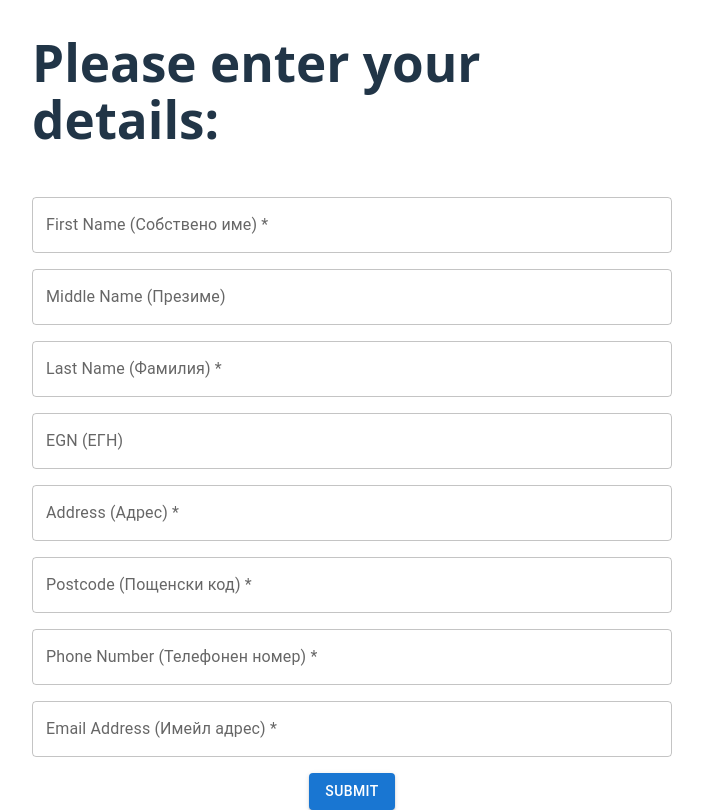
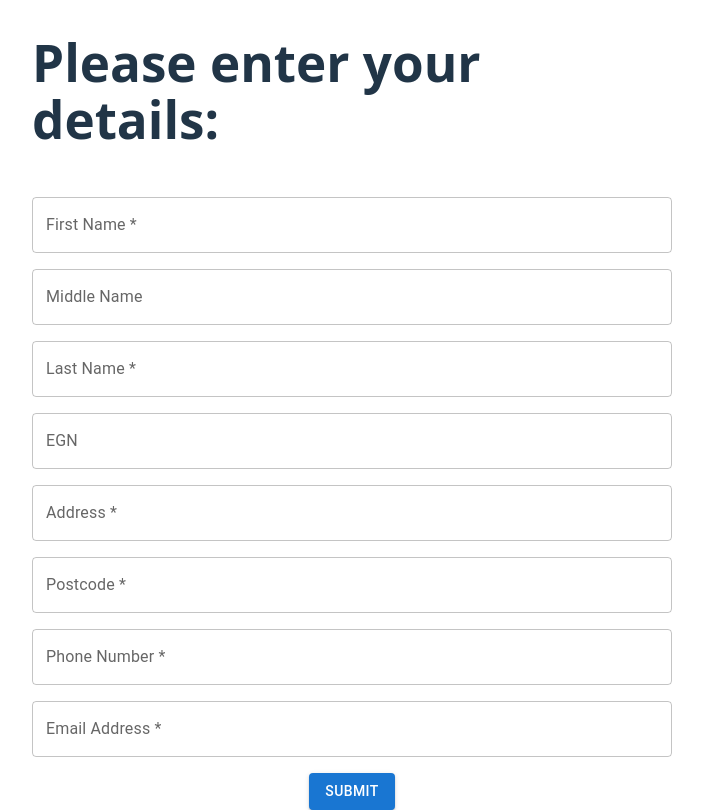
Before and after one commit to LLYS-Phys/react-form, a React (Vite) app: page / in a window 1280 px wide. Shown: the whole page, without its empty margins (288-991 px from the left). Built offline with nearby package versions, Linux system fonts and the light colour scheme.

Commit message:
integrate zod

```diff
--- a/package.json
+++ b/package.json
@@ -12,6 +12,7 @@
   "dependencies": {
     "@emotion/react": "^11.14.0",
     "@emotion/styled": "^11.14.0",
+    "@hookform/resolvers": "^4.1.3",
     "@mui/icons-material": "^6.4.7",
     "@mui/material": "^6.4.7",
     "react": "^19.0.0",
--- a/src/App.tsx
+++ b/src/App.tsx
@@ -1,113 +1,150 @@
 import { Button, TextField } from '@mui/material'
 import './App.css'
 import { useForm, SubmitHandler } from "react-hook-form"
+import { zodResolver } from "@hookform/resolvers/zod"
+import { z } from "zod"
 
-type Inputs = {
-  firstName: string
-  middleName: string
-  lastName: string
-  egn: number
-  address: string
-  postcode: number
-  phoneNumber: string
-  email: string
-}
+const schema = z.object({
+  firstName: z.string()
+    .min(2, "Must be at least 2 characters")
+    .max(64, "Must be at most 64 characters")
+    .regex(/^[A-Za-z' -]+$/, "Only letters, apostrophes, hyphens, and spaces allowed"),
+
+  middleName: z.string()
+    .min(2, "Must be at least 2 characters")
+    .max(64, "Must be at most 64 characters")
+    .regex(/^[A-Za-z' -]+$/, "Only letters, apostrophes, hyphens, and spaces allowed")
+    .optional()
+    .or(z.literal("")),
+
+  lastName: z.string()
+    .min(2, "Must be at least 2 characters")
+    .max(64, "Must be at most 64 characters")
+    .regex(/^[A-Za-z' -]+$/, "Only letters, apostrophes, hyphens, and spaces allowed"),
+
+    egn: z.string()
+    .regex(/^\d{10}$/, "EGN must be exactly 10 digits")
+    .optional()
+    .or(z.literal("")),
+
+  address: z.string()
+    .min(2, "Address must be at least 2 characters")
+    .max(255, "Address cannot exceed 255 characters"),
+
+  postcode: z.string()
+    .length(4, "Postcode must be exactly 4 digits")
+    .regex(/^\d{4}$/, "Postcode must contain only digits"),
+
+  phoneNumber: z.string()
+    .regex(/^(\+|00)[0-9]{9,16}$/, "Invalid phone number")
+    .optional()
+    .or(z.literal("")),
+
+  email: z.string()
+    .email("Invalid email format")
+    .optional()
+    .or(z.literal("")),
+}).refine((data) => data.phoneNumber || data.email, {
+  message: "Either phone number or email is required",
+  path: ["phoneNumber"],
+});
+
+type Inputs = z.infer<typeof schema>;
 
 function App() {
   const {
     register,
     handleSubmit,
     formState: { errors },
-    watch, // Watch real-time values
-  } = useForm<Inputs>()
+  } = useForm<Inputs>({
+    resolver: zodResolver(schema),
+    mode: "onChange"
+  });
 
-  const onSubmit: SubmitHandler<Inputs> = (data) => console.log(data)
-
-  // Watch phoneNumber and email fields in real-time
-  const phoneNumberValue = watch("phoneNumber")
-  const emailValue = watch("email")
+  const onSubmit: SubmitHandler<Inputs> = (data) => console.log(data);
 
   return (
     <form onSubmit={handleSubmit(onSubmit)}>
       <h1>Please enter your details:</h1>
+
       <TextField
         id="firstName"
-        label="First Name (Собствено име) *"
+        label="First Name *"
         variant="outlined"
-        {...register("firstName", { required: true })}
+        {...register("firstName")}
         autoComplete='off'
         error={!!errors.firstName}
-        helperText={errors.firstName ? "This field is required" : ""}
+        helperText={errors.firstName?.message || ""}
       />
 
       <TextField
         id="middleName"
-        label="Middle Name (Презиме)"
+        label="Middle Name"
         variant="outlined"
         {...register("middleName")}
         autoComplete='off'
+        error={!!errors.middleName}
+        helperText={errors.middleName?.message || ""}
       />
 
       <TextField
         id="lastName"
-        label="Last Name (Фамилия) *"
+        label="Last Name *"
         variant="outlined"
-        {...register("lastName", { required: true })}
+        {...register("lastName")}
         autoComplete='off'
         error={!!errors.lastName}
-        helperText={errors.lastName ? "This field is required" : ""}
+        helperText={errors.lastName?.message || ""}
       />
 
       <TextField
         id="egn"
-        label="EGN (ЕГН)"
+        label="EGN"
         variant="outlined"
         {...register("egn")}
         autoComplete='off'
+        error={!!errors.egn}
+        helperText={errors.egn?.message || ""}
       />
 
       <TextField
         id="address"
-        label="Address (Адрес) *"
+        label="Address *"
         variant="outlined"
-        {...register("address", { required: true })}
+        {...register("address")}
         autoComplete='off'
         error={!!errors.address}
-        helperText={errors.address ? "This field is required" : ""}
+        helperText={errors.address?.message || ""}
       />
 
       <TextField
         id="postcode"
-        label="Postcode (Пощенски код) *"
+        label="Postcode *"
         variant="outlined"
-        {...register("postcode", { required: true })}
+        {...register("postcode")}
         autoComplete='off'
         error={!!errors.postcode}
-        helperText={errors.postcode ? "This field is required" : ""}
+        helperText={errors.postcode?.message || ""}
       />
 
       <TextField
         id="phoneNumber"
-        label="Phone Number (Телефонен номер) *"
+        label="Phone Number *"
         variant="outlined"
         autoComplete='off'
-        {...register("phoneNumber", {
-          required: (emailValue && emailValue.length == 0) || !emailValue
-        })}
+        {...register("phoneNumber")}
         error={!!errors.phoneNumber}
-        helperText={errors.phoneNumber ? "Either phone number or email is required" : ""}
+        helperText={errors.phoneNumber?.message || ""}
       />
 
       <TextField
         id="email"
-        label="Email Address (Имейл адрес) *"
+        label="Email Address *"
         variant="outlined"
         autoComplete='off'
-        {...register("email", {
-          required: (phoneNumberValue && phoneNumberValue.length == 0) || !phoneNumberValue
-        })}
+        {...register("email")}
         error={!!errors.email}
-        helperText={errors.email ? "Either phone number or email is required" : ""}
+        helperText={errors.email?.message || ""}
       />
 
       <Button variant="contained" type="submit">Submit</Button>
@@ -115,4 +152,4 @@ function App() {
   )
 }
 
-export default App
+export default App;
```
Also changed, not shown: 1 other file (tests, documents, lock files or other folders).
